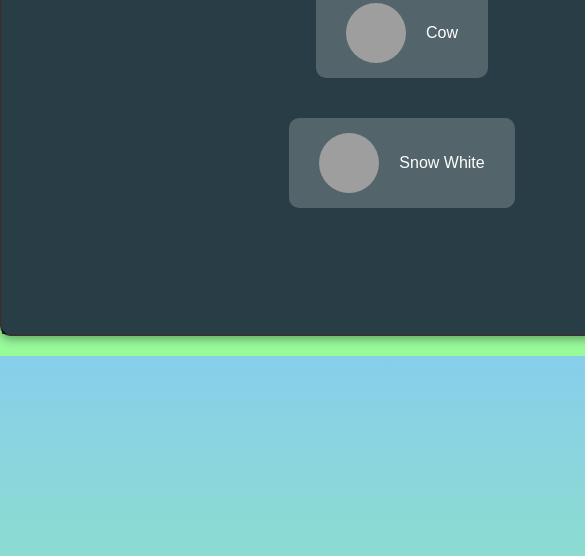
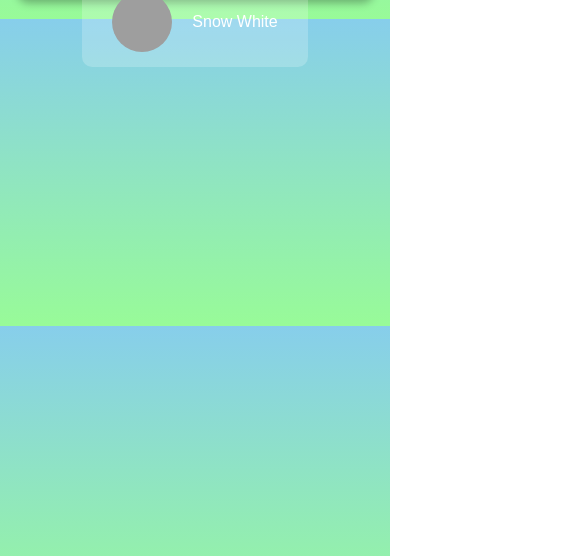
Before and after one commit to avuori/spike-game, a plain HTML site: page index.html in a window 390 px wide. Shown: the part 288-844 px from the top of the page, 585 px wide, since content can reach past the window. Drawn offline with Linux system fonts and the light colour scheme; grey boxes are pictures that could not be loaded.

Commit message:
mobile controls

```diff
--- a/game.js
+++ b/game.js
@@ -1,16 +1,25 @@
-// Game constants
-const CANVAS_WIDTH = 800;
-const CANVAS_HEIGHT = 600;
-const CHARACTER_SIZE = 50;
-const CHARACTER_COLLISION_SIZE = 35; // Smaller collision box for more precise detection
-const OBSTACLE_WIDTH = 25;
-const OBSTACLE_HEIGHT = 70;
-const HEART_SIZE = 30;
+// Game constants - will be scaled based on canvas size
+let CANVAS_WIDTH = 800;
+let CANVAS_HEIGHT = 600;
+const BASE_CHARACTER_SIZE = 50;
+const BASE_CHARACTER_COLLISION_SIZE = 35;
+const BASE_OBSTACLE_WIDTH = 25;
+const BASE_OBSTACLE_HEIGHT = 70;
+const BASE_HEART_SIZE = 30;
 const GRAVITY = 0.3;
 const JUMP_FORCE = -8;
 const BASE_GAME_SPEED = 3;
 const MAX_GAME_SPEED = 25; // Higher maximum speed cap for continuous progression
 const SPEED_INCREASE_RATE = 0.1; // How quickly speed increases with score
+
+// Scale factors based on actual canvas size
+let SCALE_X = 1;
+let SCALE_Y = 1;
+let CHARACTER_SIZE = BASE_CHARACTER_SIZE;
+let CHARACTER_COLLISION_SIZE = BASE_CHARACTER_COLLISION_SIZE;
+let OBSTACLE_WIDTH = BASE_OBSTACLE_WIDTH;
+let OBSTACLE_HEIGHT = BASE_OBSTACLE_HEIGHT;
+let HEART_SIZE = BASE_HEART_SIZE;
 
 // Game state
 let gameState = 'menu'; // menu, playing, gameOver
@@ -69,6 +78,54 @@ function updateSpeedDisplay() {
     speedDisplayElement.textContent = speedMultiplier + 'x';
 }
 
+// Resize canvas and update game constants
+function resizeCanvas() {
+    const container = document.getElementById('game-container');
+    if (!container) return;
+
+    const containerWidth = container.clientWidth;
+    const containerHeight = container.clientHeight;
+
+    // Set canvas display size
+    canvas.style.width = containerWidth + 'px';
+    canvas.style.height = containerHeight + 'px';
+
+    // Set canvas actual size (for rendering)
+    canvas.width = containerWidth;
+    canvas.height = containerHeight;
+
+    // Update scale factors
+    SCALE_X = containerWidth / 800;
+    SCALE_Y = containerHeight / 600;
+
+    // Update game constants based on scale
+    CHARACTER_SIZE = BASE_CHARACTER_SIZE * Math.min(SCALE_X, SCALE_Y);
+    CHARACTER_COLLISION_SIZE = BASE_CHARACTER_COLLISION_SIZE * Math.min(SCALE_X, SCALE_Y);
+    OBSTACLE_WIDTH = BASE_OBSTACLE_WIDTH * SCALE_X;
+    OBSTACLE_HEIGHT = BASE_OBSTACLE_HEIGHT * SCALE_Y;
+    HEART_SIZE = BASE_HEART_SIZE * Math.min(SCALE_X, SCALE_Y);
+
+    // Update canvas dimensions for game logic
+    CANVAS_WIDTH = containerWidth;
+    CANVAS_HEIGHT = containerHeight;
+
+    // Update sun position
+    sun.x = CANVAS_WIDTH - 120 * SCALE_X;
+    sun.y = 80 * SCALE_Y;
+    sun.radius = 40 * Math.min(SCALE_X, SCALE_Y);
+
+    // Update character position if needed
+    if (character.x > CANVAS_WIDTH - CHARACTER_SIZE) {
+        character.x = CANVAS_WIDTH - CHARACTER_SIZE;
+    }
+    if (character.y > CANVAS_HEIGHT - CHARACTER_SIZE) {
+        character.y = CANVAS_HEIGHT - CHARACTER_SIZE;
+    }
+    if (character.y < 0) {
+        character.y = 0;
+    }
+}
+
 // Initialize game
 function init() {
     // Initialize DOM elements
@@ -91,12 +148,20 @@ function init() {
     musicToggleBtn = document.getElementById('music-toggle');
     speedDisplayElement = document.getElementById('speed-display');
 
+    // Resize canvas initially
+    resizeCanvas();
+
     // Set up event listeners
     document.getElementById('cow-option').addEventListener('click', () => selectCharacter('cow'));
     document.getElementById('snow-white-option').addEventListener('click', () => selectCharacter('snow_white'));
     document.addEventListener('keydown', handleKeyPress);
+    canvas.addEventListener('touchstart', handleTouchStart, { passive: false });
+    canvas.addEventListener('touchend', handleTouchEnd, { passive: false });
+    canvas.addEventListener('mousedown', handleMouseDown);
+    canvas.addEventListener('mouseup', handleMouseUp);
     restartBtn.addEventListener('click', restartGame);
     //musicToggleBtn.addEventListener('click', toggleMusic);
+    window.addEventListener('resize', resizeCanvas);
 
     // Initialize audio context
     try {
@@ -147,6 +212,34 @@ function handleKeyPress(event) {
     } else if (gameState === 'gameOver' && event.code === 'Enter') {
         restartGame();
     }
+}
+
+// Handle touch start events
+function handleTouchStart(event) {
+    event.preventDefault();
+    if (gameState === 'playing') {
+        character.velocityY = JUMP_FORCE;
+        playJumpSound();
+    }
+}
+
+// Handle touch end events (for potential future features)
+function handleTouchEnd(event) {
+    event.preventDefault();
+    // Currently no action needed on touch end, but prevents default behavior
+}
+
+// Handle mouse down events (for desktop click support)
+function handleMouseDown(event) {
+    if (gameState === 'playing') {
+        character.velocityY = JUMP_FORCE;
+        playJumpSound();
+    }
+}
+
+// Handle mouse up events (for potential future features)
+function handleMouseUp(event) {
+    // Currently no action needed on mouse up, but prevents default behavior
 }
 
 // Play jump sound effect
@@ -546,7 +639,7 @@ function restartGame() {
     lastMusicSpeed = BASE_GAME_SPEED; // Reset music speed tracking
 
     // Reset character
-    character.x = 100;
+    character.x = 100 * SCALE_X; // Scale initial X position
     character.y = CANVAS_HEIGHT / 2;
     character.velocityY = 0;
     character.image = null;
--- a/index.html
+++ b/index.html
@@ -11,17 +11,19 @@
             background: linear-gradient(to bottom, #87CEEB, #98FB98);
             font-family: Arial, sans-serif;
             overflow: hidden;
+            touch-action: none; /* Prevent zoom on double-tap */
         }
 
         #game-container {
             position: relative;
-            width: 800px;
-            height: 600px;
+            width: min(800px, 90vw);
+            height: min(600px, calc(90vw * 0.75));
             margin: 20px auto;
             border: 2px solid #333;
             border-radius: 10px;
             background: #f0f8ff;
             box-shadow: 0 4px 8px rgba(0,0,0,0.3);
+            max-width: 100%;
         }
 
         #game-canvas {
```
